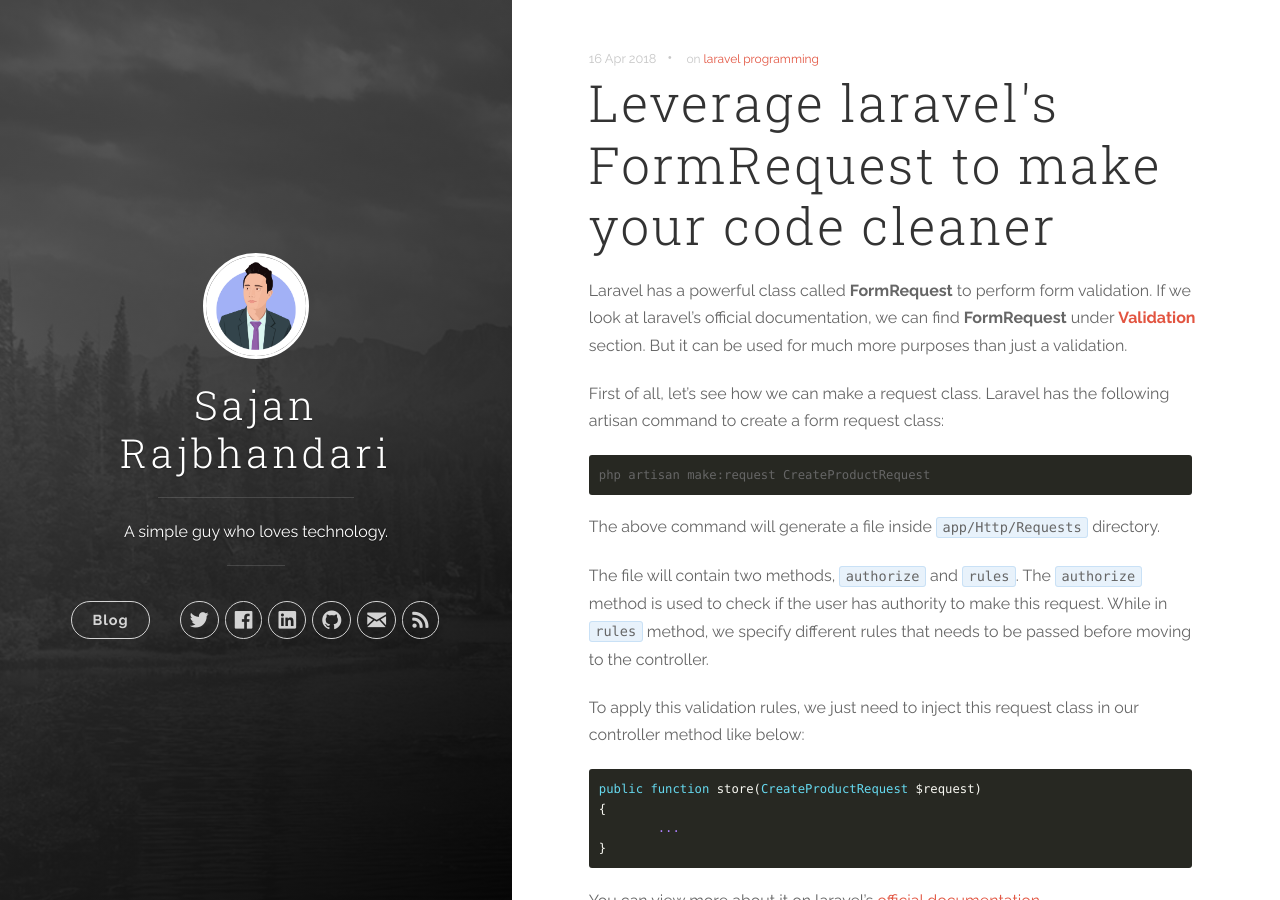
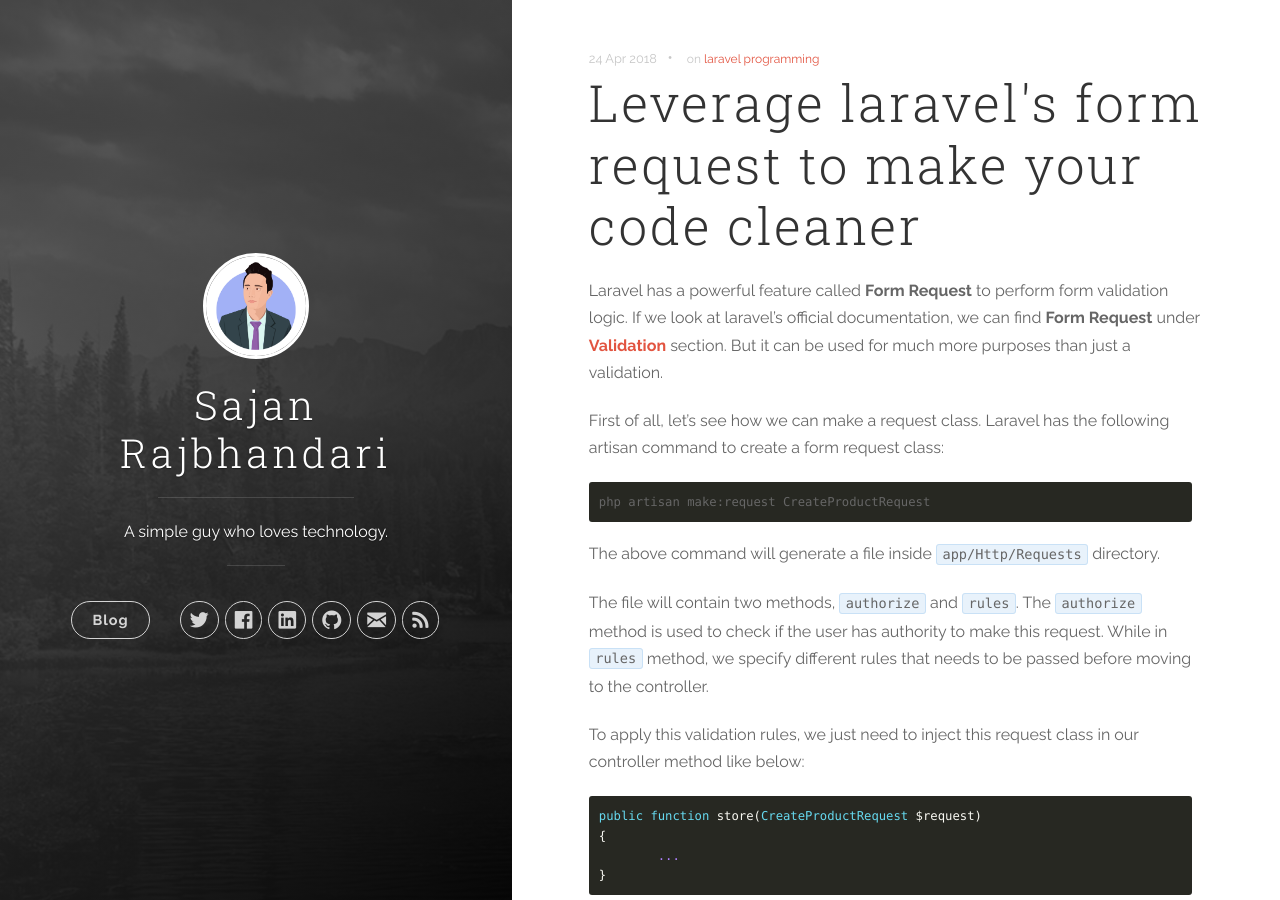
Before and after one commit to sazanrjb/sazanrjb.github.io, a Jekyll site: the page built from _posts/2018-04-19-leverage-laravels-form-request-optimize-and-make-code-cleaner.md, in a window 1280 px wide and 900 px high. Built offline with Jekyll 4.4.1, drawn with Linux system fonts in a browser that asks for light colours; comment, search, counter and statistics services are not loaded.

````diff
--- a/_posts/2018-04-19-leverage-laravels-form-request-optimize-and-make-code-cleaner.md
+++ b/_posts/2018-04-19-leverage-laravels-form-request-optimize-and-make-code-cleaner.md
@@ -1,10 +1,10 @@
 ---
-title:  "Leverage laravel's FormRequest to make your code cleaner"
-date:   2018-04-16 22:41:23
+title:  "Leverage laravel's form request to make your code cleaner"
+date:   2018-04-24 19:57:00
 categories: [Laravel]
 tags: [laravel, programming]
 ---
-Laravel has a powerful class called **FormRequest** to perform form validation. If we look at laravel's official documentation, we can find **FormRequest** under [**Validation**](https://laravel.com/docs/5.6/validation#form-request-validation) section. But it can be used for much more purposes than just a validation.
+Laravel has a powerful feature called **Form Request** to perform form validation logic. If we look at laravel's official documentation, we can find **Form Request** under [**Validation**](https://laravel.com/docs/5.6/validation#form-request-validation) section. But it can be used for much more purposes than just a validation.
 
 First of all, let's see how we can make a request class. Laravel has the following artisan command to create a form request class:
 ```
````
Also changed, not shown: Gemfile.lock, 6 other files.
